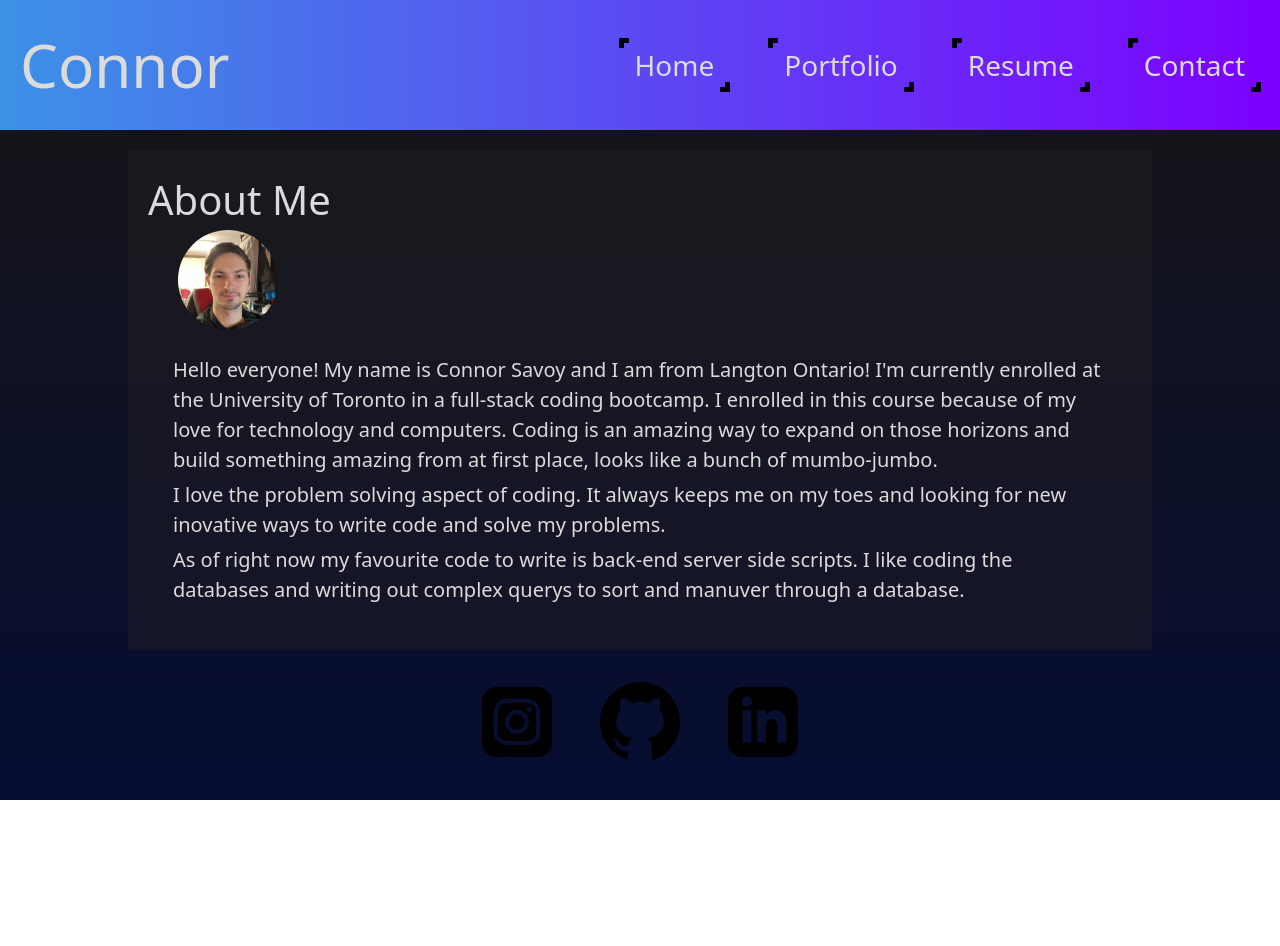
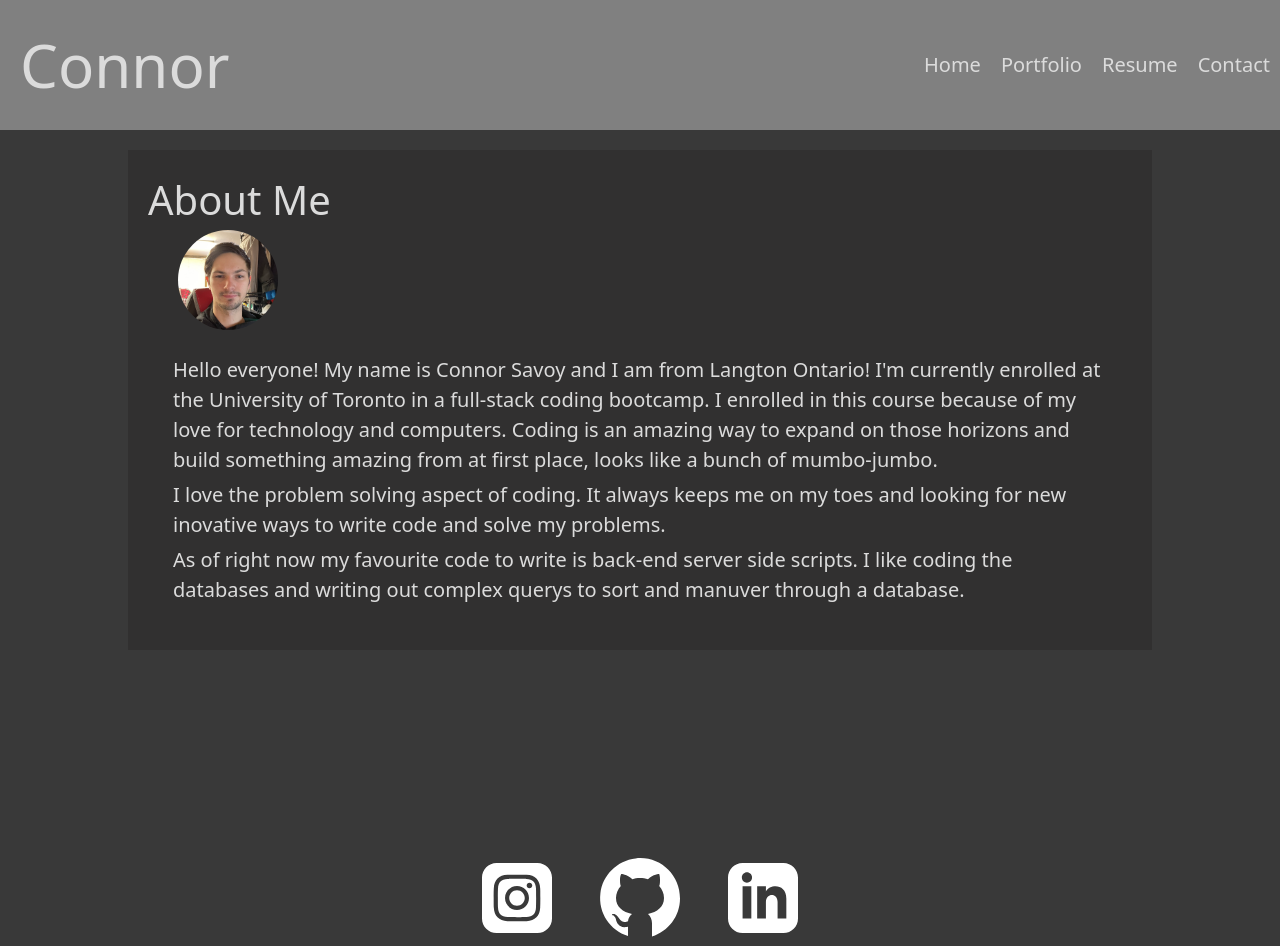
Before and after one commit to Connor812/React-Profile, a React (Create React App) app: page / in a window 1280 px wide. Before the commit the page ends 800 px from the top, so only its background shows below. Built offline with nearby package versions, Linux system fonts and the light colour scheme.

Commit message:
changed the color and styling of webpage for better look

```diff
--- a/src/App.js
+++ b/src/App.js
@@ -1,6 +1,6 @@
 import React from "react";
-import PortfilioContainer from "./components/PortfolioContainer";
+import PortfolioContainer from "./components/PortfolioContainer";
 
-const App = () => <PortfilioContainer />
+const App = () => <PortfolioContainer />
 
 export default App;
--- a/src/components/Footer.js
+++ b/src/components/Footer.js
@@ -17,7 +17,7 @@ export default function Footer() {
                                 <stop offset="100%" stop-color="rgba(124, 0, 255, 1)" />
                             </linearGradient>
                         </defs>
-                        <path fill="#000000" d="M10.9,2.1c-4.6,0.5-8.3,4.2-8.8,8.7c-0.6,5,2.5,9.3,6.9,10.7v-2.3c0,0-0.4,0.1-0.9,0.1c-1.4,0-2-1.2-2.1-1.9 c-0.1-0.4-0.3-0.7-0.6-1C5.1,16.3,5,16.3,5,16.2C5,16,5.3,16,5.4,16c0.6,0,1.1,0.7,1.3,1c0.5,0.8,1.1,1,1.4,1c0.4,0,0.7-0.1,0.9-0.2 c0.1-0.7,0.4-1.4,1-1.8c-2.3-0.5-4-1.8-4-4c0-1.1,0.5-2.2,1.2-3C7.1,8.8,7,8.3,7,7.6C7,7.2,7,6.6,7.3,6c0,0,1.4,0,2.8,1.3 C10.6,7.1,11.3,7,12,7s1.4,0.1,2,0.3C15.3,6,16.8,6,16.8,6C17,6.6,17,7.2,17,7.6c0,0.8-0.1,1.2-0.2,1.4c0.7,0.8,1.2,1.8,1.2,3 c0,2.2-1.7,3.5-4,4c0.6,0.5,1,1.4,1,2.3v3.3c4.1-1.3,7-5.1,7-9.5C22,6.1,16.9,1.4,10.9,2.1z" />
+                        <path d="M10.9,2.1c-4.6,0.5-8.3,4.2-8.8,8.7c-0.6,5,2.5,9.3,6.9,10.7v-2.3c0,0-0.4,0.1-0.9,0.1c-1.4,0-2-1.2-2.1-1.9 c-0.1-0.4-0.3-0.7-0.6-1C5.1,16.3,5,16.3,5,16.2C5,16,5.3,16,5.4,16c0.6,0,1.1,0.7,1.3,1c0.5,0.8,1.1,1,1.4,1c0.4,0,0.7-0.1,0.9-0.2 c0.1-0.7,0.4-1.4,1-1.8c-2.3-0.5-4-1.8-4-4c0-1.1,0.5-2.2,1.2-3C7.1,8.8,7,8.3,7,7.6C7,7.2,7,6.6,7.3,6c0,0,1.4,0,2.8,1.3 C10.6,7.1,11.3,7,12,7s1.4,0.1,2,0.3C15.3,6,16.8,6,16.8,6C17,6.6,17,7.2,17,7.6c0,0.8-0.1,1.2-0.2,1.4c0.7,0.8,1.2,1.8,1.2,3 c0,2.2-1.7,3.5-4,4c0.6,0.5,1,1.4,1,2.3v3.3c4.1-1.3,7-5.1,7-9.5C22,6.1,16.9,1.4,10.9,2.1z" />
                     </svg>
                 </a>
                 <a href="https://www.linkedin.com/in/connor-savoy-1103701ba/">
--- a/src/pages/Resume.js
+++ b/src/pages/Resume.js
@@ -50,9 +50,9 @@ export default function About() {
                                 <stop offset="100%" stop-color="rgba(124, 0, 255, 1)" />
                             </linearGradient>
                         </defs>
-                        <path d="M53.06 53.18c-.55 0-1 .45-1 1v5.41a3.48 3.48 0 0 1-3.48 3.47c-.93 0-1.79-.36-2.45-1.02a3.386 3.386 0 0 1-1.02-2.44v-4.48c0-.55-.45-1-1-1H9.47V21.06c0-.55-.45-1-1-1s-1 .45-1 1v33.06h-5.9c-.55 0-1 .45-1 1v4.59c0 2.95 2.4 5.35 5.35 5.35h42.66c3.02 0 5.48-2.45 5.48-5.47v-5.41c0-.55-.45-1-1-1zM5.92 63.06a3.35 3.35 0 0 1-3.35-3.35v-3.59h40.55v3.48c0 1.29.44 2.5 1.24 3.47H5.92z"></path>
-                        <path d="M50.59 6.39H25.85v-2.2c0-1.8-1.46-3.26-3.25-3.26H4.65a3.26 3.26 0 0 0-3.26 3.26v10.32c0 1.79 1.46 3.25 3.26 3.25h9.84l5.09 4.64c.19.17.43.26.67.26.14 0 .27-.03.4-.09.36-.16.6-.52.6-.91v-3.9h1.34c1.79 0 3.25-1.46 3.25-3.25V8.39h24.75c.81 0 1.46.66 1.46 1.46v39.33c0 .55.45 1 1 1s1-.45 1-1V9.86a3.463 3.463 0 0 0-3.46-3.47zm-26.74 8.13c0 .69-.56 1.25-1.25 1.25h-2.34c-.55 0-1 .45-1 1v2.64l-3.71-3.38a.971.971 0 0 0-.67-.26H4.65c-.69 0-1.26-.56-1.26-1.25V4.19c0-.69.56-1.26 1.26-1.26H22.6c.69 0 1.25.56 1.25 1.26v10.33zm-8.24 36.15h30.3c.55 0 1-.45 1-1s-.45-1-1-1h-30.3c-.55 0-1 .45-1 1s.45 1 1 1z"></path>
-                        <path d="M14.61 39.35c0 .55.45 1 1 1h30.3c.55 0 1-.45 1-1s-.45-1-1-1h-30.3c-.55 0-1 .44-1 1zm1 6.16h30.3c.55 0 1-.45 1-1s-.45-1-1-1h-30.3c-.55 0-1 .45-1 1s.45 1 1 1zm4.71-11.33c0 .55.45 1 1 1h18.89c.55 0 1-.45 1-1s-.45-1-1-1H21.32c-.55 0-1 .45-1 1zm2.36-5.59c0 .55.45 1 1 1h14.17c.55 0 1-.45 1-1 0-3.33-2.03-6.2-4.92-7.44.76-.79 1.24-1.87 1.24-3.05 0-2.43-1.98-4.41-4.41-4.41s-4.41 1.98-4.41 4.41c0 1.19.48 2.26 1.24 3.05-2.88 1.24-4.91 4.11-4.91 7.44zm5.68-10.48c0-1.33 1.08-2.41 2.41-2.41s2.41 1.08 2.41 2.41-1.08 2.41-2.41 2.41a2.424 2.424 0 0 1-2.41-2.41zm2.41 4.4c3.01 0 5.52 2.2 6 5.08h-12a6.078 6.078 0 0 1 6-5.08zm34.66-2.35c0-1.41-1.15-2.56-2.55-2.56h-3.71c-1.41 0-2.55 1.15-2.55 2.56v34.53c0 .01.01.02.01.03 0 .1.02.21.05.31l3.41 9.38c.14.4.52.66.94.66s.8-.26.94-.66l3.41-9.38c.04-.1.05-.2.05-.31 0-.01.01-.02.01-.03l-.01-34.53zM61.51 59.8l-.49 1.34-.89-2.44-1.09-3.01H63l-1.49 4.11zm-2.9-6.11V26.02h4.82v27.67h-4.82zm0-33.53c0-.31.25-.56.55-.56h3.71c.31 0 .55.25.55.56v3.86H58.6v-3.86zM16.62 6.22l-4.34 4.34-1.67-1.67A.996.996 0 1 0 9.2 10.3l2.38 2.38c.2.2.45.29.71.29s.51-.1.71-.29l5.05-5.05c.39-.39.39-1.02 0-1.41s-1.03-.39-1.43 0z"></path>
+                        <path fill='white' d="M53.06 53.18c-.55 0-1 .45-1 1v5.41a3.48 3.48 0 0 1-3.48 3.47c-.93 0-1.79-.36-2.45-1.02a3.386 3.386 0 0 1-1.02-2.44v-4.48c0-.55-.45-1-1-1H9.47V21.06c0-.55-.45-1-1-1s-1 .45-1 1v33.06h-5.9c-.55 0-1 .45-1 1v4.59c0 2.95 2.4 5.35 5.35 5.35h42.66c3.02 0 5.48-2.45 5.48-5.47v-5.41c0-.55-.45-1-1-1zM5.92 63.06a3.35 3.35 0 0 1-3.35-3.35v-3.59h40.55v3.48c0 1.29.44 2.5 1.24 3.47H5.92z"></path>
+                        <path fill='white' d="M50.59 6.39H25.85v-2.2c0-1.8-1.46-3.26-3.25-3.26H4.65a3.26 3.26 0 0 0-3.26 3.26v10.32c0 1.79 1.46 3.25 3.26 3.25h9.84l5.09 4.64c.19.17.43.26.67.26.14 0 .27-.03.4-.09.36-.16.6-.52.6-.91v-3.9h1.34c1.79 0 3.25-1.46 3.25-3.25V8.39h24.75c.81 0 1.46.66 1.46 1.46v39.33c0 .55.45 1 1 1s1-.45 1-1V9.86a3.463 3.463 0 0 0-3.46-3.47zm-26.74 8.13c0 .69-.56 1.25-1.25 1.25h-2.34c-.55 0-1 .45-1 1v2.64l-3.71-3.38a.971.971 0 0 0-.67-.26H4.65c-.69 0-1.26-.56-1.26-1.25V4.19c0-.69.56-1.26 1.26-1.26H22.6c.69 0 1.25.56 1.25 1.26v10.33zm-8.24 36.15h30.3c.55 0 1-.45 1-1s-.45-1-1-1h-30.3c-.55 0-1 .45-1 1s.45 1 1 1z"></path>
+                        <path fill='white' d="M14.61 39.35c0 .55.45 1 1 1h30.3c.55 0 1-.45 1-1s-.45-1-1-1h-30.3c-.55 0-1 .44-1 1zm1 6.16h30.3c.55 0 1-.45 1-1s-.45-1-1-1h-30.3c-.55 0-1 .45-1 1s.45 1 1 1zm4.71-11.33c0 .55.45 1 1 1h18.89c.55 0 1-.45 1-1s-.45-1-1-1H21.32c-.55 0-1 .45-1 1zm2.36-5.59c0 .55.45 1 1 1h14.17c.55 0 1-.45 1-1 0-3.33-2.03-6.2-4.92-7.44.76-.79 1.24-1.87 1.24-3.05 0-2.43-1.98-4.41-4.41-4.41s-4.41 1.98-4.41 4.41c0 1.19.48 2.26 1.24 3.05-2.88 1.24-4.91 4.11-4.91 7.44zm5.68-10.48c0-1.33 1.08-2.41 2.41-2.41s2.41 1.08 2.41 2.41-1.08 2.41-2.41 2.41a2.424 2.424 0 0 1-2.41-2.41zm2.41 4.4c3.01 0 5.52 2.2 6 5.08h-12a6.078 6.078 0 0 1 6-5.08zm34.66-2.35c0-1.41-1.15-2.56-2.55-2.56h-3.71c-1.41 0-2.55 1.15-2.55 2.56v34.53c0 .01.01.02.01.03 0 .1.02.21.05.31l3.41 9.38c.14.4.52.66.94.66s.8-.26.94-.66l3.41-9.38c.04-.1.05-.2.05-.31 0-.01.01-.02.01-.03l-.01-34.53zM61.51 59.8l-.49 1.34-.89-2.44-1.09-3.01H63l-1.49 4.11zm-2.9-6.11V26.02h4.82v27.67h-4.82zm0-33.53c0-.31.25-.56.55-.56h3.71c.31 0 .55.25.55.56v3.86H58.6v-3.86zM16.62 6.22l-4.34 4.34-1.67-1.67A.996.996 0 1 0 9.2 10.3l2.38 2.38c.2.2.45.29.71.29s.51-.1.71-.29l5.05-5.05c.39-.39.39-1.02 0-1.41s-1.03-.39-1.43 0z"></path>
                     </svg>
 
                     </a>
--- a/src/styles/footer.css
+++ b/src/styles/footer.css
@@ -1,12 +1,10 @@
 .footer-container {
-  position: absolute;
-    bottom: 0;
     width: 100%;
     height: auto;
     display: flex;
     justify-content: center;
     align-items: center;
-    margin-top: 20px;
+    margin-top: 50px;
     margin-bottom: 30px;
 
 }
@@ -14,9 +12,10 @@
 /* For all social-links in the footer */
 
 .social-links {
-    fill: black;
+    fill: white;
     margin-left: 20px;
     margin-right: 20px;
+    transition: 0.3s;
 }
 
 .social-links {
--- a/src/styles/main.css
+++ b/src/styles/main.css
@@ -6,11 +6,10 @@
     --grey: #393939;
 }
 
-body {
+html, body {
     width: 100%;
-    min-height: 100vh;
-    background: linear-gradient(180deg, rgba(22,21,20,1) 0%, rgb(6, 13, 51) 100%);
-    background-attachment: fixed;
+    height: 100vh;
+    background: var(--grey);
     color: var(--white);
-    position: relative;
+
 }
--- a/src/styles/navbar.css
+++ b/src/styles/navbar.css
@@ -10,7 +10,7 @@
 .nav-bar {
   width: 100%;
   height: 130px;
-  background: linear-gradient(90deg, rgba(60, 146, 230, 1) 0%, rgba(124, 0, 255, 1) 100%);
+  background: grey;
   display: flex;
   justify-content: space-between;
   align-items: center;
@@ -28,80 +28,16 @@
 
 .links a {
   text-decoration: none;
+  padding: 10px;
   font-size: 20px;
-  margin: 20px;
-  cursor: pointer;
-  position: relative;
-  padding: 5px 15px;
-  font-size: 28px;
-  border-top-right-radius: 10px;
-  border-bottom-left-radius: 10px;
-  transition: all 1s;
-  color: var(--white)
-}
-
-.links a:after,
-.links a:before {
-  content: " ";
-  width: 10px;
-  height: 10px;
-  position: absolute;
-  border: 0px solid #fff;
-  transition: all 1s;
-}
-
-.links a:after {
-  top: -1px;
-  left: -1px;
-  border-top: 5px solid black;
-  border-left: 5px solid black;
-}
-
-.links a:before {
-  bottom: -1px;
-  right: -1px;
-  border-bottom: 5px solid black;
-  border-right: 5px solid black;
+  color: var(--white);
+  transition: color 0.3s, transform 0.3s;
 }
 
 .links a:hover {
-  border-top-right-radius: 0px;
-  border-bottom-left-radius: 0px;
-  color: var(--black);
+  background-image: linear-gradient(90deg, rgba(60, 146, 230, 1) 0%, rgba(124, 0, 255, 1) 100%);
+  background-clip: text;
+  -webkit-background-clip: text;
+  color: transparent;
+  transform: translateY(-3px);
 }
-
-.links a:hover:before,
-.links a:hover:after {
-  width: 110%;
-  height: 120%;
-}
-
-@media screen and (max-width: 866px) {
-  .nav-bar {
-    width: 100%;
-    height: auto;
-    background: linear-gradient(90deg, rgba(60, 146, 230, 1) 0%, rgba(124, 0, 255, 1) 100%);
-    display: flex;
-    flex-direction: column;
-    align-items: flex-start;
-  }
-
-  .title {
-    font-size: 60px;
-    margin: 0px;
-    padding: 10px;
-    float: left;
-  }
-
-  .links {
-    display: flex;
-    flex-direction: column;
-  }
-
-  .links a {
-    color: var(--white);
-    font-size: 17px;
-    margin: 6px;
-  }
-
-}
--- a/src/styles/portfolio.css
+++ b/src/styles/portfolio.css
@@ -1,114 +1,86 @@
-:root {
-    --background: #26242261;
-    --black: #262422;
-    --blue: #3C92E6;
-    --white: #dbdbdb;
-    --grey: #393939;
-  }
-
-.center {
-    display: flex;
-    justify-content: center;
+.portfolio-container {
+    width: 100%;
+    height: auto;
+    text-align: center;
+    margin: 20px;
 }
 
-.protfilio-container {
-    background-color: var(--background);
-    max-width: 1480px;
-    margin: 20px;
-    margin-bottom: 150px;
-    padding: 20px;
+.connors-projects {
+    font-size: 40px;
 }
 
-.project-img {
-    max-width: 100%;
-    max-height: 100%;
+.projects-container {
+    width: 100%;
     height: auto;
+    display: flex;
+    flex-wrap: wrap;
+    justify-content: center;
+    justify-content: space-around;
+}
+
+
+.project-container {
+    width: 400px;
+    height: 250px;
+    background-size: cover;
     margin: 10px;
-    transition: 0.3s;
-    position: relative;
+    border: 4px solid black;
+    border-radius: 10px;
+    display: flex;
+    flex-direction: column;
+    justify-content: space-between;
+}
+
+.github-btn {
+    background: none;
+    border: none;
+    fill: var(--white);
+    width: 100px;
     transition: 0.3s;
 }
 
-/* Displaying the buttons when hover over the image */
-
-.display-btn {
-    position: relative;
+.link-btn {
+    background: none;
+    border: none;
+    fill: var(--white);
 }
 
-.display-btn:hover .hover-btn {
-    opacity: 1;
-}
+.github-btn:hover path {
+    fill: url(#grad);
+  }
 
-.display-btn:hover .project-img {
-    opacity: 0.6;
-}
-
-/* GitHub SVG ----------------- */
-
-.github-btn {
-    --github-button-size: 96px;
-    position: absolute;
-    top: 25%;
-    left: 3%;
-    width: var(--github-button-size);
-    height: var(--github-button-size);
-    background: none;
-    border: none;
-}
-
-.github-btn svg {
-    width: 10vh;
-    transition: 0.3s;
-}
-
-.github-btn svg:hover path {
+  .link-btn:hover path {
     fill: url(#grad);
   }
 
   #grad stop:first-child {
-    stop-color: rgba(60, 146, 230, 1);
+    stop-color: #3c92e6;
   }
 
   #grad stop:last-child {
-    stop-color: rgba(124, 0, 255, 1);
+    stop-color: #7c00ff;
   }
 
-/* The Deploy link styling */
-
-  .link-btn {
-    background: none;
-    border: none;
-    font-size: clamp(16px, 3vmin, 36px);
-    position: absolute;
-    top: 11%;
-    left: 3%;
-    transition: 0.3s;
+.project1 {
+    background-image: url('../assets/images/project-1.jpg');
 }
 
-.link-btn:hover {
-    background: linear-gradient(90deg, rgba(60, 146, 230, 1) 0%, rgba(124, 0, 255, 1) 100%);
-    -webkit-background-clip: text;
-    -webkit-text-fill-color: transparent;
+.project2 {
+    background-image: url('../assets/images/project-2.jpg');
 }
 
-.hover-btn {
-    opacity: 0;
-    transition: 0.3s;
+.project3 {
+    background-image: url('../assets/images/project-3.jpg');
 }
 
-/* Project name */
-
-.project-name {
-    position: absolute;
-    bottom: 0;
-    left: 10px;
-    font-size: clamp(16px, 3vmin, 46px);
-    background-color: #262422a8;
-    padding: 8px;
+.project4 {
+    background-image: url('../assets/images/project-4.jpg');
 }
 
-@media screen and (max-width: 1024px) {
-    .github-btn {
-        --github-button-size: 50px;
-    }
+.project5 {
+    background-image: url('../assets/images/project-5.jpg');
 }
+
+.project6 {
+    background-image: url('../assets/images/project-6.jpg');
+}
--- a/src/styles/resume.css
+++ b/src/styles/resume.css
@@ -1,13 +1,3 @@
-:root {
-  --background: #26242261;
-  --black: #262422;
-  --blue: #3C92E6;
-  --white: #dbdbdb;
-  --grey: #393939;
-}
-
-/* Resume Button */
-
 .resume svg {
     width: 10vh;
     transition: 0.3s;
```
Also changed, not shown: package.json (+13 -0 lines), src/pages/Portfolio.js (+23 -15 lines), src/assets/images/project-6.jpg.
